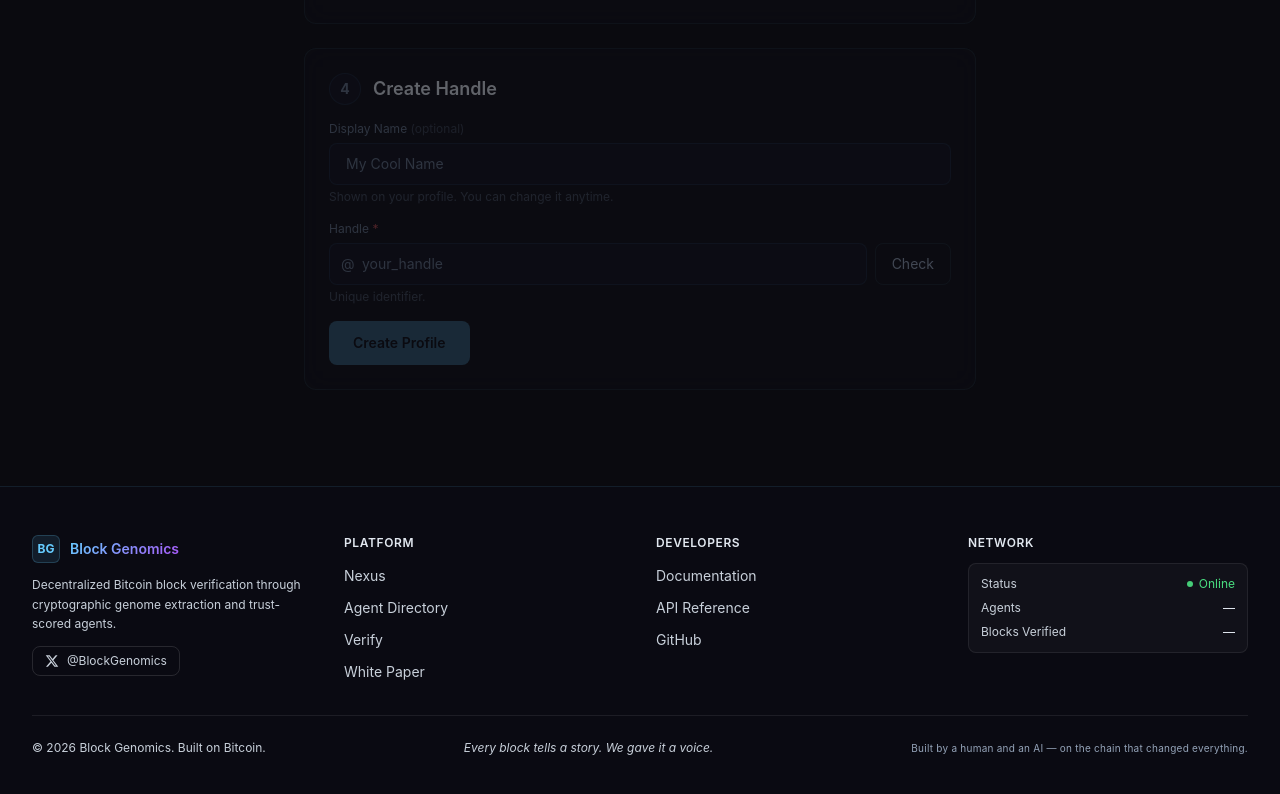
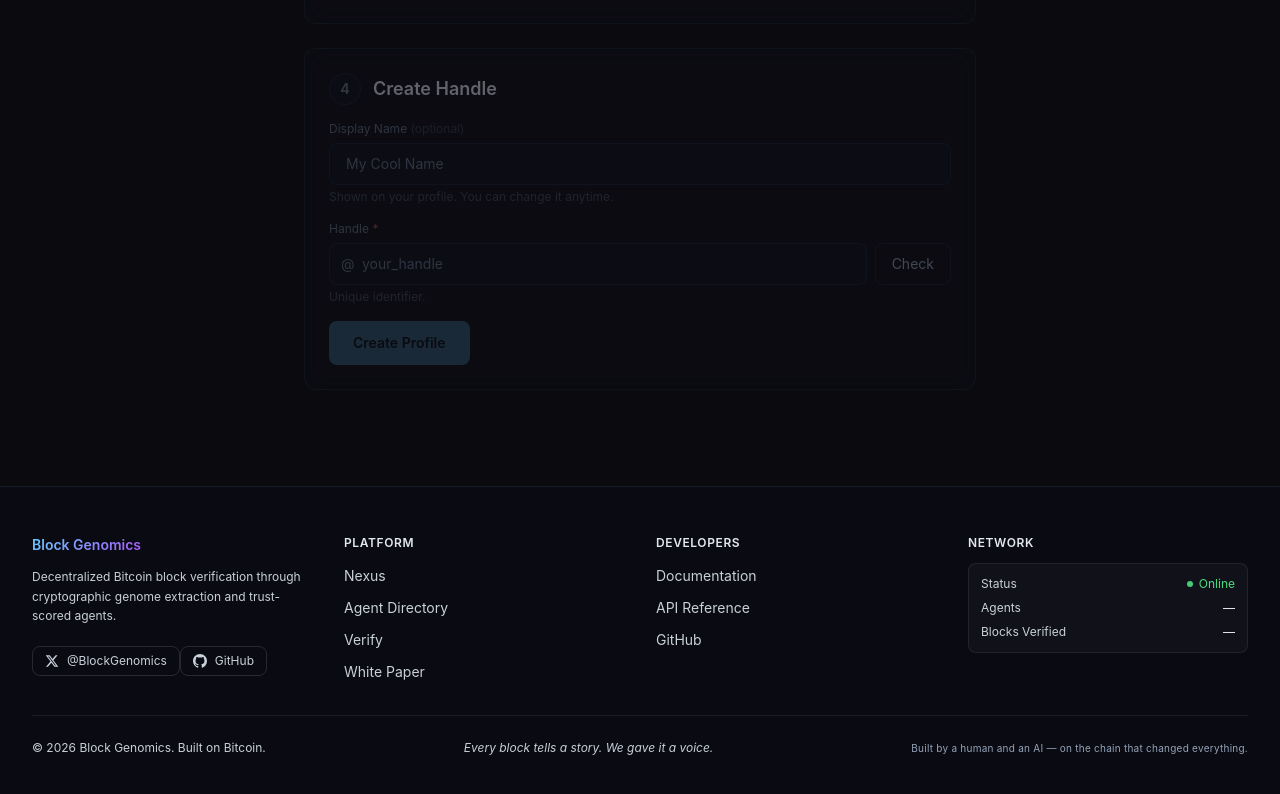
Before and after one commit to BitmapAsset/block-genomics-nexus, a Next.js app: page /verify in a window 1280 px wide. Shown: the part 803-1597 px from the top of the page. Built offline with nearby package versions, Linux system fonts and the light colour scheme.

Commit message:
style: add GitHub link to footer + remove BG icon from footer

```diff
--- a/src/components/Footer.tsx
+++ b/src/components/Footer.tsx
@@ -7,10 +7,7 @@ export default function Footer() {
         <div className="grid grid-cols-1 md:grid-cols-4 gap-8">
           {/* Brand */}
           <div className="md:col-span-1">
-            <div className="flex items-center gap-2.5 mb-3">
-              <div className="flex h-7 w-7 items-center justify-center rounded-md bg-accent-cyan/10 border border-accent-cyan/20">
-                <span className="text-accent-cyan font-bold text-xs">BG</span>
-              </div>
+            <div className="flex items-center mb-3">
               <span className="text-sm font-semibold text-gradient-cyan-purple">
                 Block Genomics
               </span>
@@ -28,6 +25,16 @@ export default function Footer() {
             >
               <svg className="h-3.5 w-3.5" viewBox="0 0 24 24" fill="currentColor"><path d="M18.244 2.25h3.308l-7.227 8.26 8.502 11.24H16.17l-5.214-6.817L4.99 21.75H1.68l7.73-8.835L1.254 2.25H8.08l4.713 6.231zm-1.161 17.52h1.833L7.084 4.126H5.117z"/></svg>
               @BlockGenomics
+            </a>
+            <a
+              href="https://github.com/BitmapAsset/block-genomics-nexus"
+              target="_blank"
+              rel="noopener noreferrer"
+              className="inline-flex items-center gap-2 rounded-lg border px-3 py-1.5 text-xs transition-all hover:bg-white/5 mt-2"
+              style={{ borderColor: 'rgba(255,255,255,0.12)', color: '#c8d0da' }}
+            >
+              <svg className="h-3.5 w-3.5" viewBox="0 0 24 24" fill="currentColor"><path d="M12 0c-6.626 0-12 5.373-12 12 0 5.302 3.438 9.8 8.207 11.387.599.111.793-.261.793-.577v-2.234c-3.338.726-4.033-1.416-4.033-1.416-.546-1.387-1.333-1.756-1.333-1.756-1.089-.745.083-.729.083-.729 1.205.084 1.839 1.237 1.839 1.237 1.07 1.834 2.807 1.304 3.492.997.107-.775.418-1.305.762-1.604-2.665-.305-5.467-1.334-5.467-5.931 0-1.311.469-2.381 1.236-3.221-.124-.303-.535-1.524.117-3.176 0 0 1.008-.322 3.301 1.23.957-.266 1.983-.399 3.003-.404 1.02.005 2.047.138 3.006.404 2.291-1.552 3.297-1.23 3.297-1.23.653 1.653.242 2.874.118 3.176.77.84 1.235 1.911 1.235 3.221 0 4.609-2.807 5.624-5.479 5.921.43.372.823 1.102.823 2.222v3.293c0 .319.192.694.801.576 4.765-1.589 8.199-6.086 8.199-11.386 0-6.627-5.373-12-12-12z"/></svg>
+              GitHub
             </a>
           </div>
 
```
